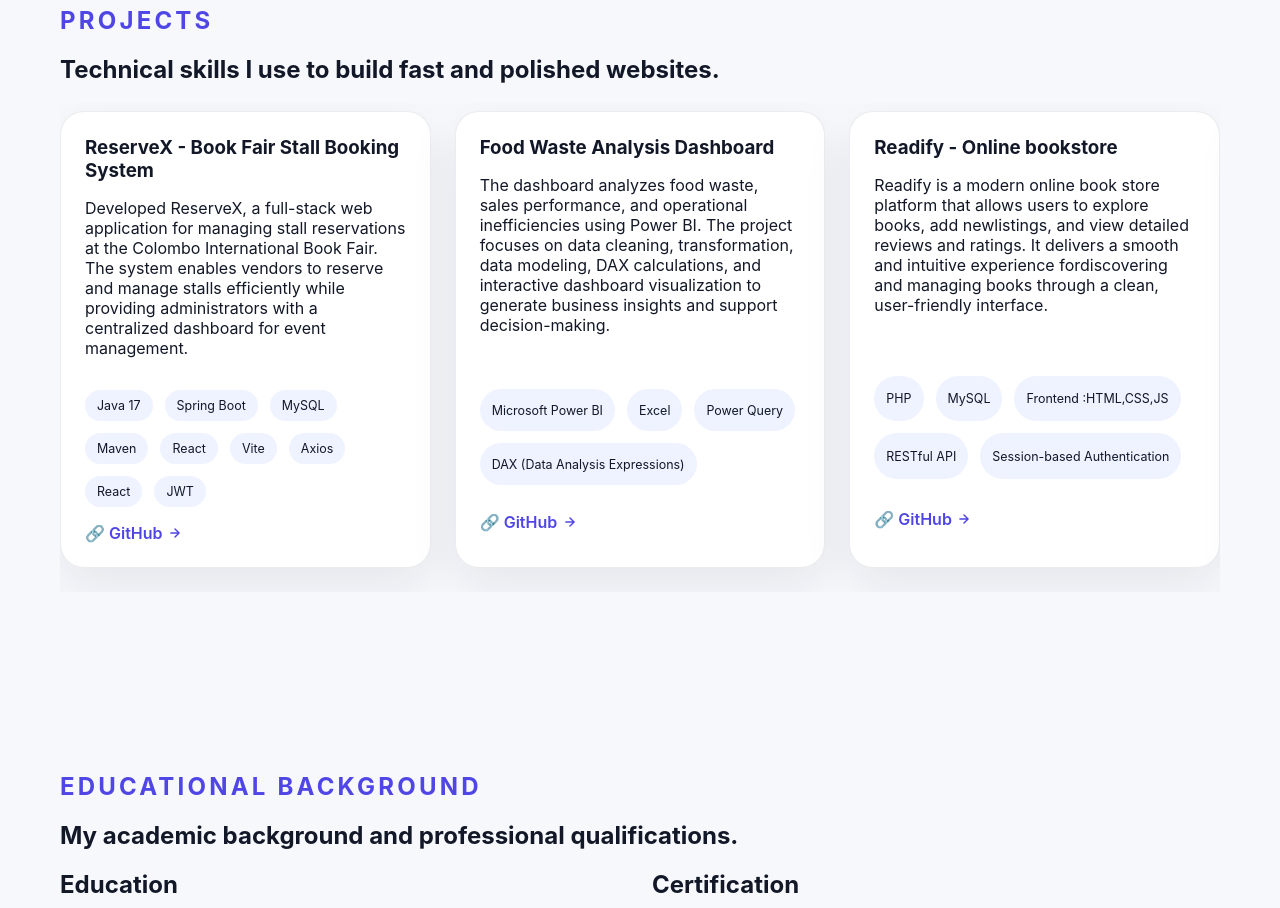
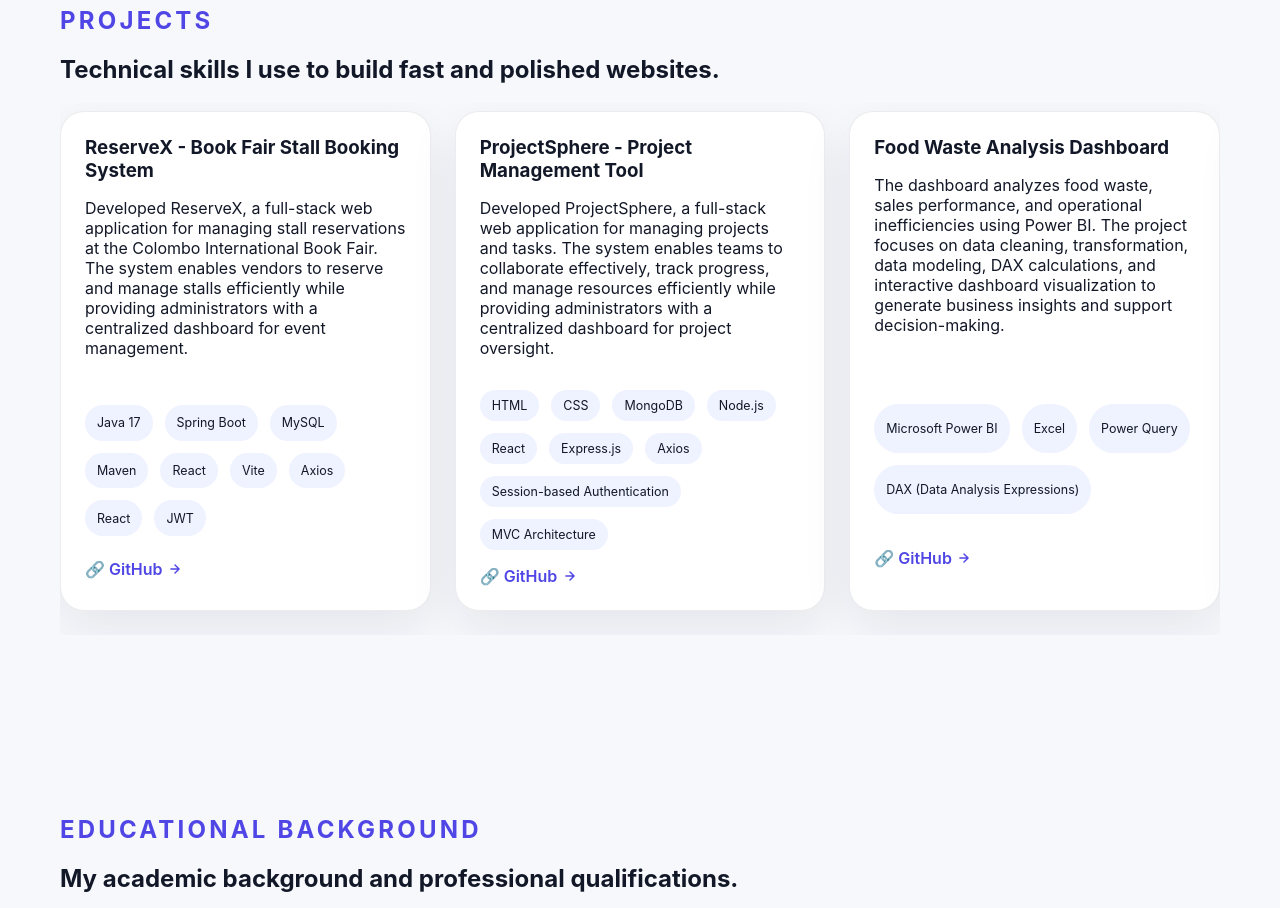
Before and after one commit to adhithya-21/Portfolio, a React (Vite) app: page / in a window 1280 px wide. Shown: the part 1760-2668 px from the top of the page. Built offline with nearby package versions, Linux system fonts and the light colour scheme; the HTML template or start-up script is replaced by a standard one.

Commit message:
update projects section

```diff
--- a/src/data/projects.js
+++ b/src/data/projects.js
@@ -4,6 +4,13 @@ export const projects = [
     description: 'Developed ReserveX, a full-stack web application for managing stall reservations at the Colombo International Book Fair. The system enables vendors to reserve and manage stalls efficiently while providing administrators with a centralized dashboard for event management.',
     tech: ['Java 17', 'Spring Boot', 'MySQL', 'Maven', 'React', 'Vite', 'Axios', 'React', 'JWT'],
     github: 'https://github.com/Lochithya/ReserveX',
+
+  },
+   {
+    title: 'ProjectSphere - Project Management Tool',
+    description: 'Developed ProjectSphere, a full-stack web application for managing projects and tasks. The system enables teams to collaborate effectively, track progress, and manage resources efficiently while providing administrators with a centralized dashboard for project oversight.',
+    tech: ['HTML', 'CSS', 'MongoDB', 'Node.js', 'React', 'Express.js', 'Axios','Session-based Authentication','MVC Architecture'],
+    github: 'https://github.com/adhithya-21/ProjectSphere-backend',
 
   },
   {
```
